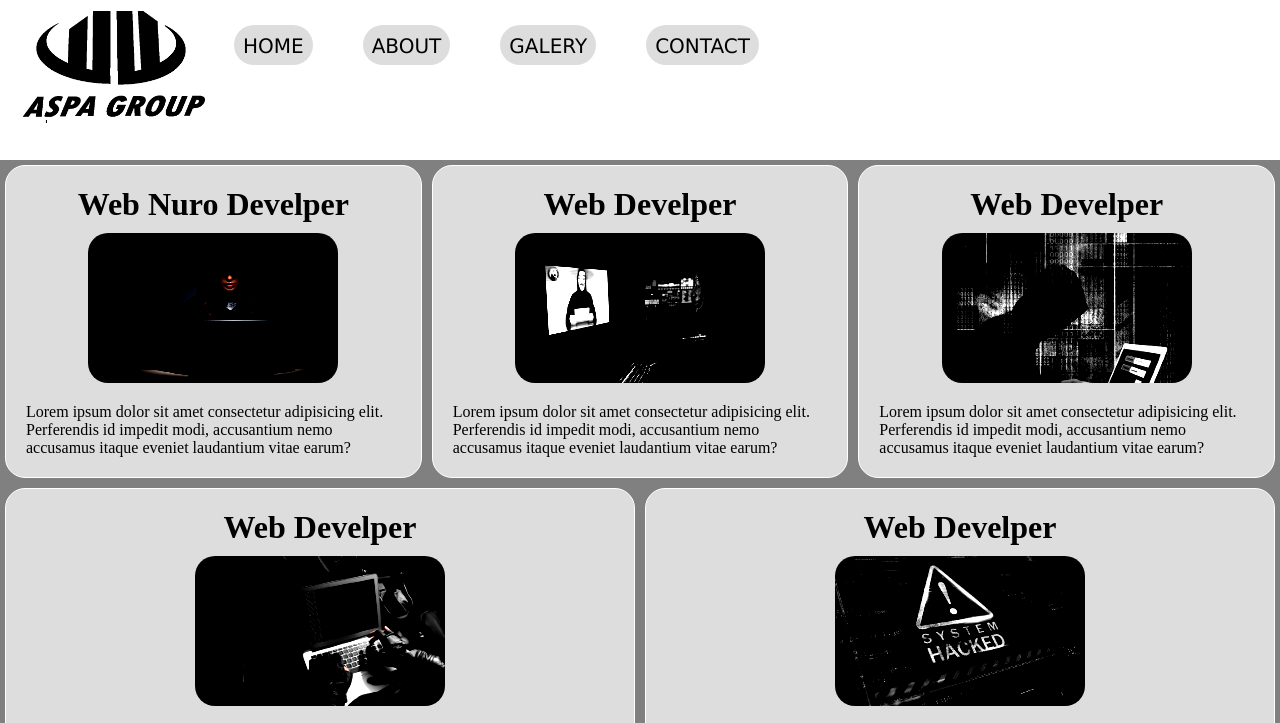
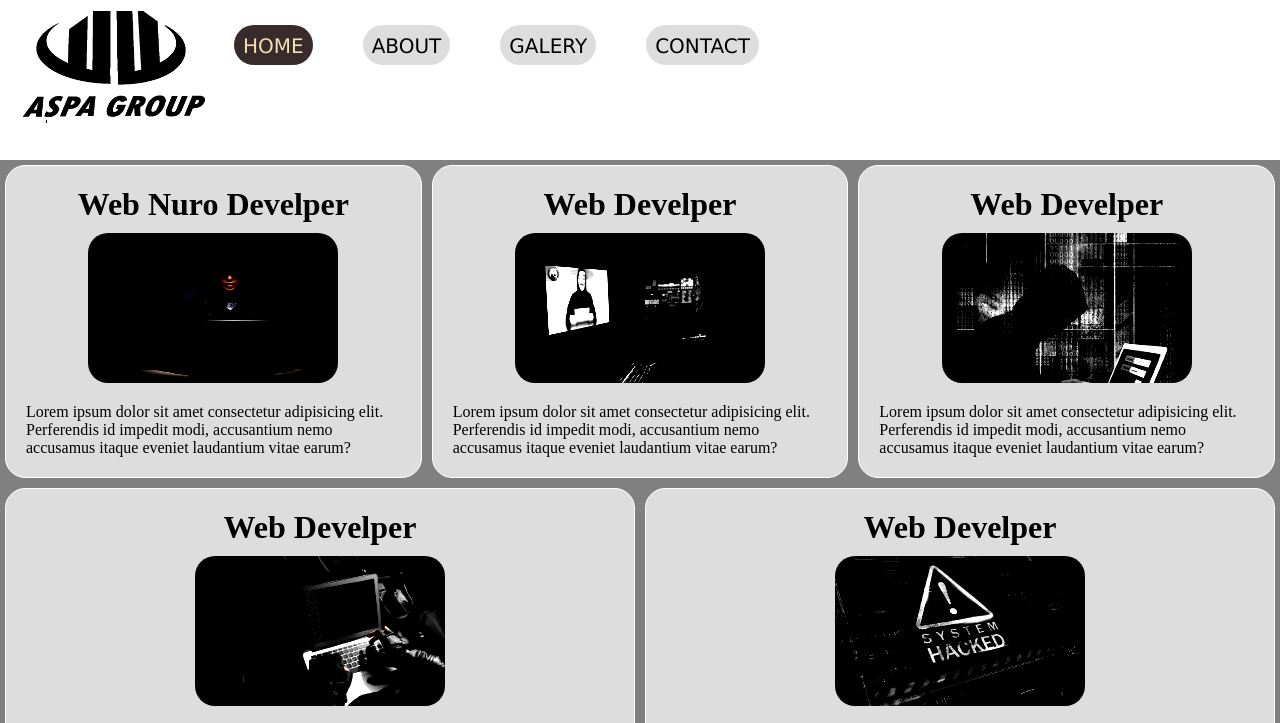
Before and after one commit to elmual/project, a plain HTML site: page index.html in a window 1280 px wide. In both pictures the pointer is over the item "HOME". Shown: the top 723 px of the page. Drawn offline with Linux system fonts and the light colour scheme.

Commit message:
li ve a ya hover verdim

```diff
--- a/css/style.css
+++ b/css/style.css
@@ -25,6 +25,12 @@ html, body {
     padding: 9px;
     border-radius: 20px;
     height: 40px;
+}
+.header ul li:hover {
+    background-color: rgb(55, 43, 43);
+}
+.header ul li a:hover {
+    color: wheat;
 }
 .header ul li a {
     text-decoration: none;
```
